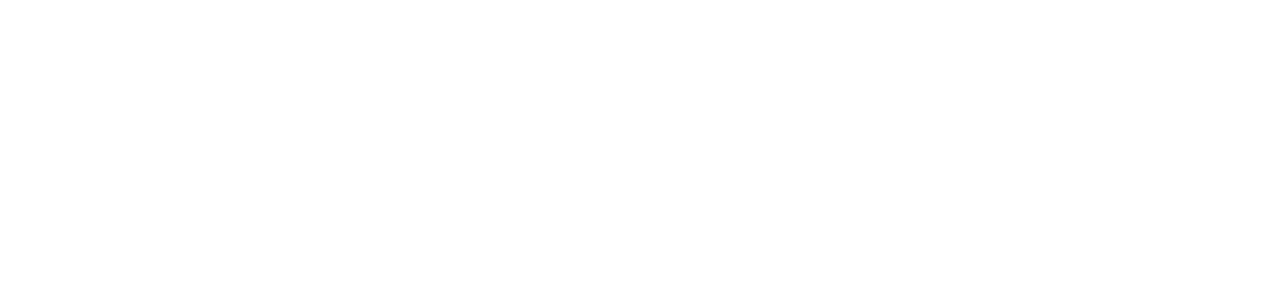
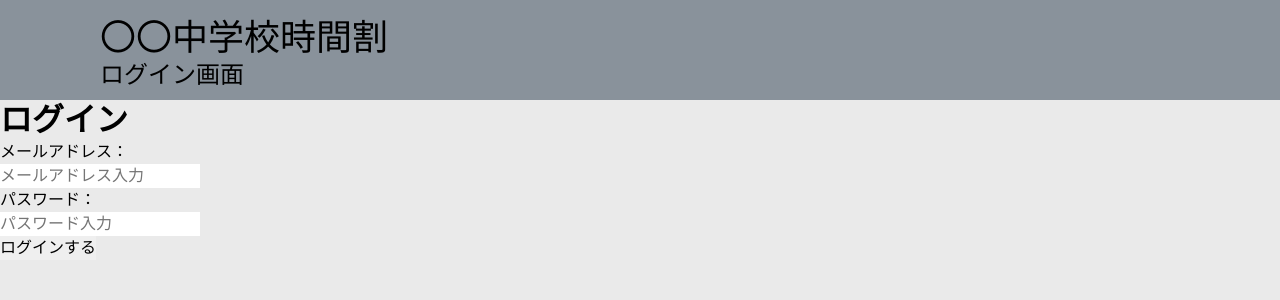
Before and after one commit to yusui-okanaka-adglobe-co-jp/2023-Technical-Training-Team-C, a Nuxt app in the folder frontend/: page /teachersLogin in a window 1280 px wide. Before the commit this address had no page. Shown: the top 300 px of the page. Built offline with nearby package versions, Linux system fonts and the light colour scheme.

Commit message:
共通部品(ヘッダー)の作成とリセットcssなどの追加

```diff
--- /dev/null
+++ b/frontend/assets/css/reset.css
@@ -0,0 +1,168 @@
+/*
+  Made by Elly Loel - https://ellyloel.com/
+  参考記事:
+    - Josh W Comeau - https://courses.joshwcomeau.com/css-for-js/treasure-trove/010-global-styles/
+    - Andy Bell - https://piccalil.li/blog/a-modern-css-reset/
+    - Adam Argyle - https://unpkg.com/open-props@1.3.16/normalize.min.css / https://codepen.io/argyleink/pen/KKvRORE
+  メモ:
+    - :where()は簡単に上書きできるように詳細度を低くするために使用しています。
+*/
+
+* {
+  /* すべてのデフォルトのマージンを削除 */
+  margin: 0;
+  /* すべてのデフォルトのパディングを削除 */
+  padding: 0;
+  /* line-heightをemベースでcalc()で計算。font-sizeを小さくするとline-heightは大きくなり、font-sizeを大きくするとline-heightは小さくなります。参考: https://kittygiraudel.com/2020/05/18/using-calc-to-figure-out-optimal-line-height/ */
+  line-height: calc(0.25rem + 1em + 0.25rem);
+}
+
+/* より直感的なボックスサイズのモデルを使用 */
+*,
+::before,
+::after {
+  box-sizing: border-box;
+}
+
+/* fieldset, progress, meter以外のすべての要素でボーダーを削除し、背景に適切なデフォルトを設定 */
+*:where(:not(fieldset, progress, meter)) {
+  border-width: 0;
+  border-style: solid;
+  background-origin: border-box;
+  background-repeat: no-repeat;
+}
+
+html {
+  /* アプリケーションでパーセントによる高さを許可する  */
+  block-size: 100%;
+  /* テキストのサイズはfont-sizeのみで制御されるようにする */
+  -webkit-text-size-adjust: none;
+}
+
+/* 減速を好まないユーザーのためにスムーズなスクロールを実現 */
+@media (prefers-reduced-motion: no-preference) {
+  html:focus-within {
+    scroll-behavior: smooth;
+  }
+}
+
+body {
+  /* テキストのレンダリングを改善 */
+  -webkit-font-smoothing: antialiased;
+  /* https://marco.org/2012/11/15/text-rendering-optimize-legibility */
+  text-rendering: optimizeSpeed;
+  /* アプリケーションでパーセントによる高さを許可する */
+  min-block-size: 100%;
+  /* https://developer.mozilla.org/en-US/docs/Web/CSS/scrollbar-gutter#example_2 */
+  /* scrollbar-gutter: stable both-edges; バグが修正されるまで削除: https://bugs.chromium.org/p/chromium/issues/detail?id=1318404#c2 */
+}
+
+/* 各メディア要素のデフォルトを改善 */
+:where(img, svg, video, canvas, audio, iframe, embed, object) {
+  display: block;
+}
+:where(img, svg, video) {
+  block-size: auto;
+  max-inline-size: 100%;
+}
+
+/* ストロークを削除し、fillの塗りつぶしカラーはフォントカラーを継承 */
+:where(svg) {
+  stroke: none;
+  fill: currentColor;
+}
+
+/* fill属性のないSVG */
+:where(svg):where(:not([fill])) {
+  /* fillを取り除き、ストロークのカラーはフォントカラーを継承 */
+  stroke: currentColor;
+  fill: none;
+  /* 丸みを帯びたストローク */
+  stroke-linecap: round;
+  stroke-linejoin: round;
+}
+
+/* width属性のないSVGのサイズを設定 */
+:where(svg):where(:not([width])) {
+  inline-size: 5rem;
+}
+
+/* フォーム内のタイポグラフィのスタイルを削除 */
+:where(input, button, textarea, select),
+:where(input[type='file'])::-webkit-file-upload-button {
+  color: inherit;
+  font: inherit;
+  font-size: inherit;
+  letter-spacing: inherit;
+}
+
+/* textareaのサイズ変更は垂直のみにし、ブラウザがサポートしている場合にのみblockにします */
+:where(textarea) {
+  resize: vertical;
+}
+@supports (resize: block) {
+  :where(textarea) {
+    resize: block;
+  }
+}
+
+/* テキストのオーバーフローを回避 */
+:where(p, h1, h2, h3, h4, h5, h6) {
+  overflow-wrap: break-word;
+}
+
+/* article、aside、nav、section内のh1フォントサイズを修正 */
+h1 {
+  font-size: 2em;
+}
+
+/* リストの役割をするul、ol要素のリストスタイルを削除。デフォルトのスタイルが削除されることを示唆しています */
+:where(ul, ol)[role='list'] {
+  list-style: none;
+}
+
+/* クラスを持たないアンカータグに、より読みやすい下線スタイルを設定。アンカータグに設定することもできますが、コンフリクトを引き起こす可能性があります */
+a:not([class]) {
+  text-decoration-skip-ink: auto;
+}
+
+/* インタラクティブな要素は適切なカーソルを設定して操作できることを明確にする */
+:where(a[href], area, button, input, label[for], select, summary, textarea, [tabindex]:not([tabindex*='-'])) {
+  cursor: pointer;
+  touch-action: manipulation;
+}
+:where(input[type='file']) {
+  cursor: auto;
+}
+:where(input[type='file'])::-webkit-file-upload-button,
+:where(input[type='file'])::file-selector-button {
+  cursor: pointer;
+}
+
+/* フォーカスのアウトラインをアニメーション化 */
+@media (prefers-reduced-motion: no-preference) {
+  :focus-visible {
+    transition: outline-offset 145ms cubic-bezier(0.25, 0, 0.4, 1);
+  }
+  :where(:not(:active)):focus-visible {
+    transition-duration: 0.25s;
+  }
+}
+:where(:not(:active)):focus-visible {
+  outline-offset: 5px;
+}
+
+/* ユーザーがボタンのテキストを選択できないようにする */
+:where(button, button[type], input[type='button'], input[type='submit'], input[type='reset']),
+:where(input[type='file'])::-webkit-file-upload-button,
+:where(input[type='file'])::file-selector-button {
+  -webkit-tap-highlight-color: transparent;
+  -webkit-touch-callout: none;
+  user-select: none;
+  text-align: center;
+}
+
+/* 無効化されたボタンには無効化されたカーソルを表示 */
+:where(button, button[type], input[type='button'], input[type='submit'], input[type='reset'])[disabled] {
+  cursor: not-allowed;
+}
--- /dev/null
+++ b/frontend/assets/scss/main.scss
@@ -0,0 +1,63 @@
+// ページ全体に適応させたいscssの記述場所
+$main-color: #5160ae;
+$accent-color: #f4c9c9;
+$link-color: #6a53f9;
+$board-color: #ffffff;
+$base-color: #eaeaea;
+$font: 'Inter';
+$font-weight: 400;
+
+body {
+  background-color: $base-color;
+  margin: 0;
+}
+
+.main-color {
+  color: $main-color;
+}
+
+.accent-color {
+  color: $accent-color;
+}
+
+.link-color {
+  color: $link-color;
+}
+
+.board-color {
+  color: $board-color;
+}
+
+.base-color {
+  color: $base-color;
+}
+
+.font-size-xs {
+  font-family: $font;
+  font-weight: $font-weight;
+  font-size: 12px;
+}
+
+.font-size-s {
+  font-family: $font;
+  font-weight: $font-weight;
+  font-size: 14px;
+}
+
+.font-size-m {
+  font-family: $font;
+  font-weight: $font-weight;
+  font-size: 18px;
+}
+
+.font-size-l {
+  font-family: $font;
+  font-weight: $font-weight;
+  font-size: 24px;
+}
+
+.font-size-xl {
+  font-family: $font;
+  font-weight: $font-weight;
+  font-size: 36px;
+}
--- /dev/null
+++ b/frontend/components/default-layout.vue
@@ -0,0 +1,20 @@
+<template>
+  <div>
+    <Header :page-name="props.pageName" />
+    <main>
+      <slot></slot>
+    </main>
+  </div>
+</template>
+
+<script lang="ts" setup>
+import Header from '@/components/header.vue'
+const props = defineProps({
+  pageName: {
+    type: String,
+    // required: true,
+    // default: () => "デフォルト値",
+    // validate: (value:string) => true
+  },
+})
+</script>
--- /dev/null
+++ b/frontend/components/header.vue
@@ -0,0 +1,31 @@
+<template>
+  <header>
+    <div>
+      <h1 class="font-size-xl">〇〇中学校時間割</h1>
+      <h2 class="font-size-l">{{ props.pageName }}</h2>
+    </div>
+  </header>
+</template>
+
+<script lang="ts" setup>
+const props = defineProps({
+  pageName: String,
+})
+</script>
+
+<style scoped lang="scss">
+header {
+  height: 100px;
+  background-color: #89929b;
+  div {
+    padding: 15px 0px 15px 100px;
+    h1 {
+      margin: 0;
+      font-style: normal;
+    }
+    h2 {
+      margin: 0;
+    }
+  }
+}
+</style>
--- a/frontend/nuxt.config.ts
+++ b/frontend/nuxt.config.ts
@@ -6,4 +6,10 @@
     },
   },
   modules: [],
+  css: [
+    // リセットcss
+    '@/assets/css/reset.css',
+    // ページ全体に適応させるscssの読み込み
+    '@/assets/scss/main.scss',
+  ],
 })
--- /dev/null
+++ b/frontend/pages/home.vue
@@ -0,0 +1,9 @@
+<template>
+  <default-layout page-name="教師用ページ">
+    <!-- html記述場所 -->
+  </default-layout>
+</template>
+
+<script lang="ts" setup></script>
+
+<style scoped lang="scss"></style>
--- /dev/null
+++ b/frontend/pages/studentHome.vue
@@ -0,0 +1,9 @@
+<template>
+  <default-layout page-name="生徒用ページ">
+    <!-- html記述場所 -->
+  </default-layout>
+</template>
+
+<script lang="ts" setup></script>
+
+<style scoped lang="scss"></style>
--- /dev/null
+++ b/frontend/pages/teachersLogin.vue
@@ -0,0 +1,27 @@
+<template>
+  <default-layout page-name="ログイン画面">
+    <div class="container">
+      <section class="login">
+        <div class="hero">
+          <h1 class="title">ログイン</h1>
+        </div>
+        <div class="form">
+          <p>メールアドレス：</p>
+          <input type="text" required name="required" placeholder="メールアドレス入力" />
+          <p>パスワード：</p>
+          <input type="text" required name="required" placeholder="パスワード入力" /><br />
+          <button class="button">ログインする</button>
+        </div>
+      </section>
+    </div>
+  </default-layout>
+</template>
+
+<script lang="ts" setup>
+// layout: default,
+// const props = defineProps ({
+//     pageName: String,
+// })
+</script>
+
+<style scoped lang="scss"></style>
--- /dev/null
+++ b/frontend/pages/timetableRegister.vue
@@ -0,0 +1,9 @@
+<template>
+  <default-layout page-name="教師用登録ページ">
+    <!-- html記述場所 -->
+  </default-layout>
+</template>
+
+<script lang="ts" setup></script>
+
+<style scoped lang="scss"></style>
--- /dev/null
+++ b/frontend/pages/timetableUpdate.vue
@@ -0,0 +1,9 @@
+<template>
+  <default-layout page-name="教師用更新ページ">
+    <!-- html記述場所 -->
+  </default-layout>
+</template>
+
+<script lang="ts" setup></script>
+
+<style scoped lang="scss"></style>
```
